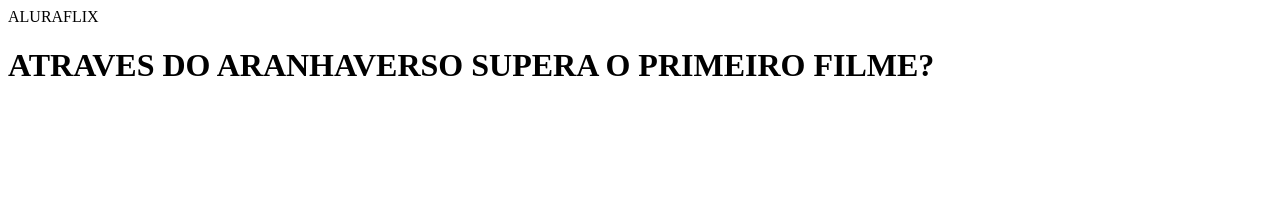
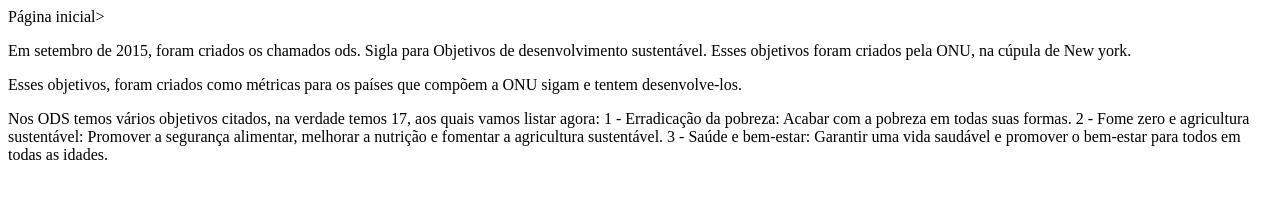
Before and after one commit to tiburciosantana/meu-primeiro-reposit-rio, a plain HTML site: page index.html in a window 1280 px wide. Drawn offline with Linux system fonts and the light colour scheme.

Commit message:
Inclusão do texto

```diff
--- a/index.html
+++ b/index.html
@@ -1,7 +1,20 @@
 <!DOCTYPE html>
-<HEAD>
-<meta charset="UTF8">
-</HEAD>
-<BODY>
-    <headr>ALURAFLIX</header>
-<h1>ATRAVES DO ARANHAVERSO SUPERA O PRIMEIRO FILME?</h1>
+<html>
+    <head>
+        <tittle>Página inicial></tittle>
+        </head>
+        <body>
+            <title>Tecnologia e Ia</title>
+            <p>Em setembro de 2015, foram criados os chamados ods.
+                 Sigla para Objetivos de desenvolvimento sustentável.
+                Esses objetivos foram criados pela ONU, na cúpula de New york.</p>
+        <p> Esses objetivos, foram criados como métricas para os países que
+            compõem a ONU sigam e tentem desenvolve-los.
+        </p>
+        <p>Nos ODS temos vários objetivos citados, na verdade temos 17, aos quais vamos listar agora:
+            1 - Erradicação da pobreza: Acabar com a pobreza em todas suas formas.
+            2 - Fome zero e agricultura sustentável: Promover a segurança alimentar,
+            melhorar a nutrição e fomentar a agricultura sustentável.
+            3 - Saúde e bem-estar: Garantir uma vida saudável e promover o bem-estar para todos em todas as idades.
+        </p>
+            </body>
```
